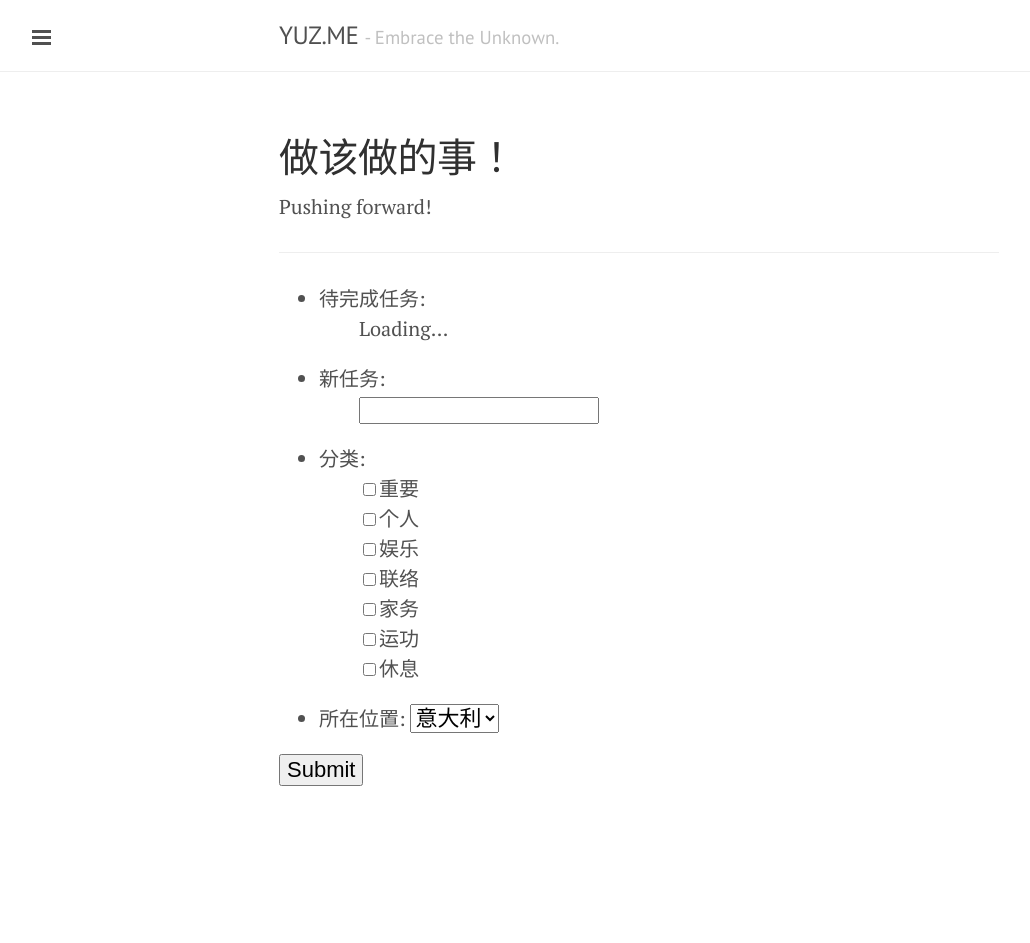
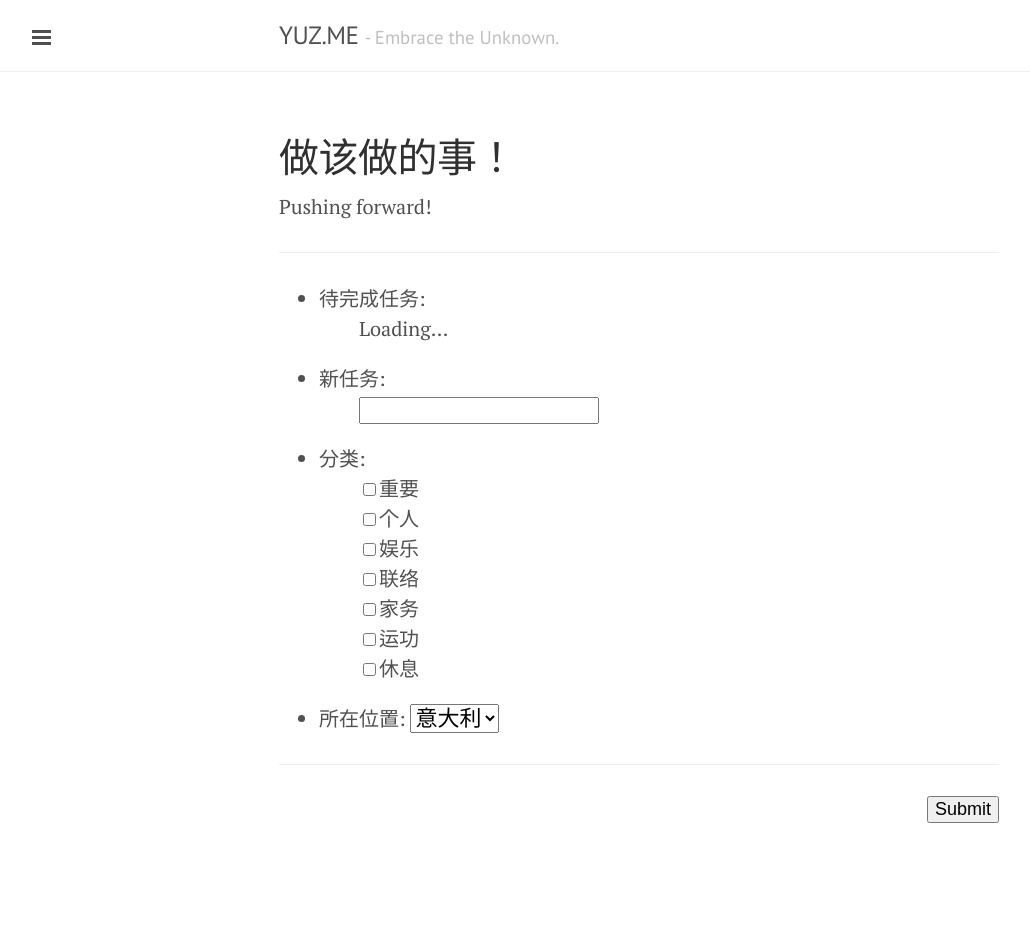
Before and after one commit to yusite/yuz.me, a Jekyll site: the page built from log.md, in a window 1280 px wide. Shown: the whole page, without its empty margins (1-1031 px from the left). Built offline with Jekyll 4.4.1, drawn with Linux system fonts in a browser that asks for light colours; Markdown is read by kramdown in place of the engine named in the settings; before the commit the page ends 900 px from its top, so only the background shows below that.

Commit message:
update style

```diff
--- a/log.md
+++ b/log.md
@@ -55,9 +55,9 @@ Pushing forward!
 </select>
 </li>
 </ul>
-
+<hr>
 <p>
-<input type="submit" value="Submit" style="font-size:22px;">
+<input type="submit" value="Submit" style="font-size:18px;float: right;margin-bottom:120px;">
 </p>
 
 </form>
```
